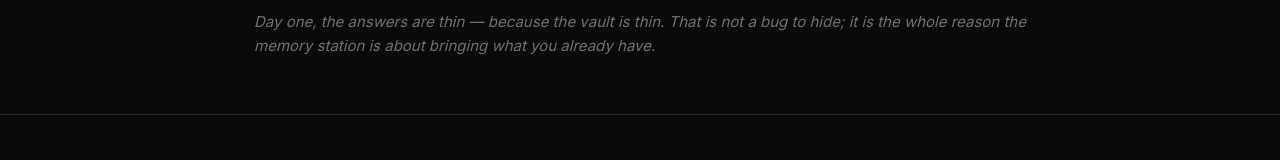
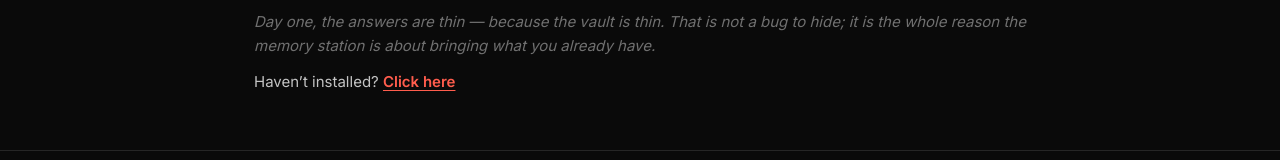
Before and after one commit to The-AIOS/site, a Next.js app: page /climb in a window 1280 px wide. Shown: the part 545-705 px from the top of the page. Built offline with nearby package versions, Linux system fonts and the light colour scheme; no server answers.

Commit message:
feat(climb): link to /install under the intro (Haven't installed? Click here)

```diff
--- a/src/components/SkillsPage.tsx
+++ b/src/components/SkillsPage.tsx
@@ -4,6 +4,7 @@ import { CopyBlock } from "@/components/CopyBlock";
 import { HarnessFig } from "@/components/HarnessFig";
 import { StationIcon } from "@/components/StationIcon";
 import { LADDER, SKILLS, SKILLS_PATHS } from "@/data/skills";
+import { INSTALL_PATHS } from "@/data/install";
 import { LOCALE_LABELS, LOCALES, type Locale } from "@/messages";
 import "./skills.css";
 
@@ -61,6 +62,9 @@ export function SkillsPage({ locale }: { locale: Locale }) {
               ))}
             </div>
             <p className="sk-honest">{c.honest}</p>
+            <p className="sk-install">
+              {c.install[0]} <a href={INSTALL_PATHS[locale]}>{c.install[1]}</a>
+            </p>
           </div>
         </section>
 
--- a/src/components/skills.css
+++ b/src/components/skills.css
@@ -33,6 +33,8 @@
 }
 .sk-rule h2 { font-family: var(--font-display); font-size: 1.0625rem; letter-spacing: -0.015em; margin: 0 0 0.375rem; }
 .sk-rule p { color: var(--color-ink-muted); font-size: 0.9375rem; line-height: 1.6; margin: 0; }
+.sk-install { margin: 0.75rem 0 0; font-size: 0.9375rem; color: var(--color-ink-muted); }
+.sk-install a { color: var(--color-accent); font-weight: 600; text-decoration: underline; text-underline-offset: 3px; }
 .sk-honest { color: var(--color-ink-subtle); font-size: 0.9375rem; line-height: 1.6; margin: 1.5rem 0 0; font-style: italic; }
 
 .sk-ladder { padding: clamp(2.5rem, 6vw, 4rem) 1.5rem clamp(3rem, 7vw, 5rem); }
--- a/src/data/skills.ts
+++ b/src/data/skills.ts
@@ -107,6 +107,7 @@ export type SkillsCopy = {
   lede: string;
   rules: { starts: [string, string]; ends: [string, string] };
   honest: string;
+  install: [string, string]; // lead-in, link text — the link goes to the unlisted /install
   labels: { copy: string; copied: string; gets: string; time: string; needs: string; station: string; rung: string; summit: string; day: string; leave: string };
   rungs: Record<RungId, { name: string; proves: string; leave: string }>; // leave: the artifacts a station leaves in the vault
   cards: Record<CardId, Card>;
@@ -129,6 +130,7 @@ const en: SkillsCopy = {
   },
   honest:
     "Day one, the answers are thin — because the vault is thin. That is not a bug to hide; it is the whole reason the memory station is about bringing what you already have.",
+  install: ["Haven’t installed?", "Click here"],
   labels: { copy: "Copy", copied: "Copied", gets: "You get", time: "Time", needs: "Needs", station: "Station", rung: "Station", summit: "Summit", day: "Day 2", leave: "You leave with" },
   rungs: {
     base: { name: "Base camp", proves: "It is mine, and it knows where I start.", leave: "A named session, a checked install, and a one-page note on how to think about it." },
@@ -553,6 +555,7 @@ const es: SkillsCopy = {
   },
   honest:
     "El primer día, las respuestas son delgadas — porque el vault es delgado. No es un defecto que esconder; es justo la razón por la que la estación de memoria consiste en traer lo que ya tienes.",
+  install: ["¿Aún no lo instalas?", "Haz clic aquí"],
   labels: { copy: "Copiar", copied: "Copiado", gets: "Obtienes", time: "Tiempo", needs: "Requiere", station: "Estación", rung: "Estación", summit: "Cima", day: "Día 2", leave: "Te llevas" },
   rungs: {
     base: { name: "Campamento base", proves: "Es mío, y sabe desde dónde empiezo.", leave: "Una sesión con nombre, una instalación revisada y una nota de una página sobre cómo pensar en todo esto." },
@@ -977,6 +980,7 @@ const pt: SkillsCopy = {
   },
   honest:
     "No primeiro dia, as respostas são rasas — porque o vault é raso. Não é um defeito para esconder; é exatamente por isso que a estação de memória é trazer o que você já tem.",
+  install: ["Ainda não instalou?", "Clique aqui"],
   labels: { copy: "Copiar", copied: "Copiado", gets: "Você recebe", time: "Tempo", needs: "Precisa", station: "Estação", rung: "Estação", summit: "Cume", day: "Dia 2", leave: "Você sai com" },
   rungs: {
     base: { name: "Acampamento base", proves: "É meu, e sabe de onde eu começo.", leave: "Uma sessão com nome, uma instalação conferida e uma nota de uma página sobre como pensar nisso tudo." },
```
